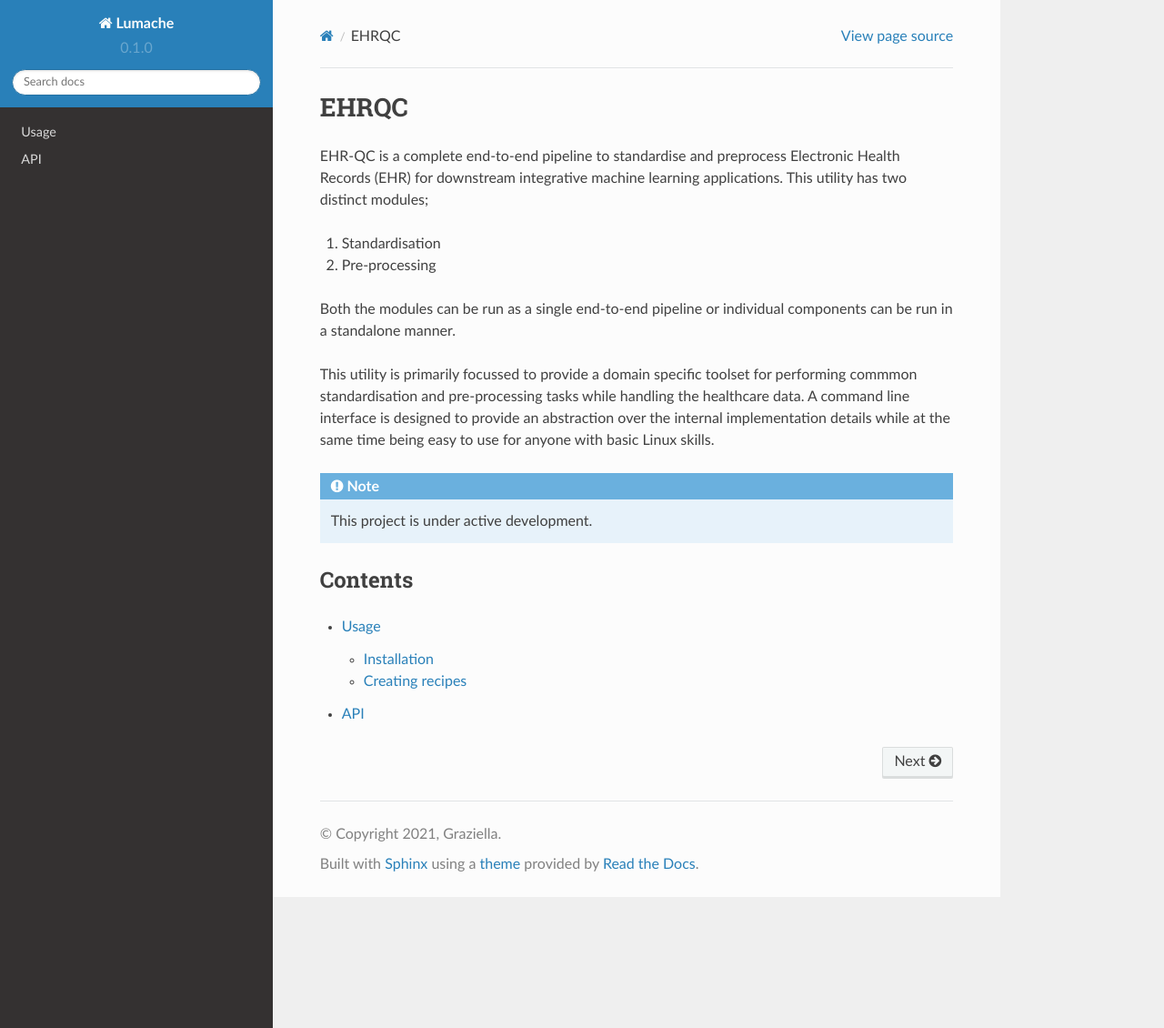
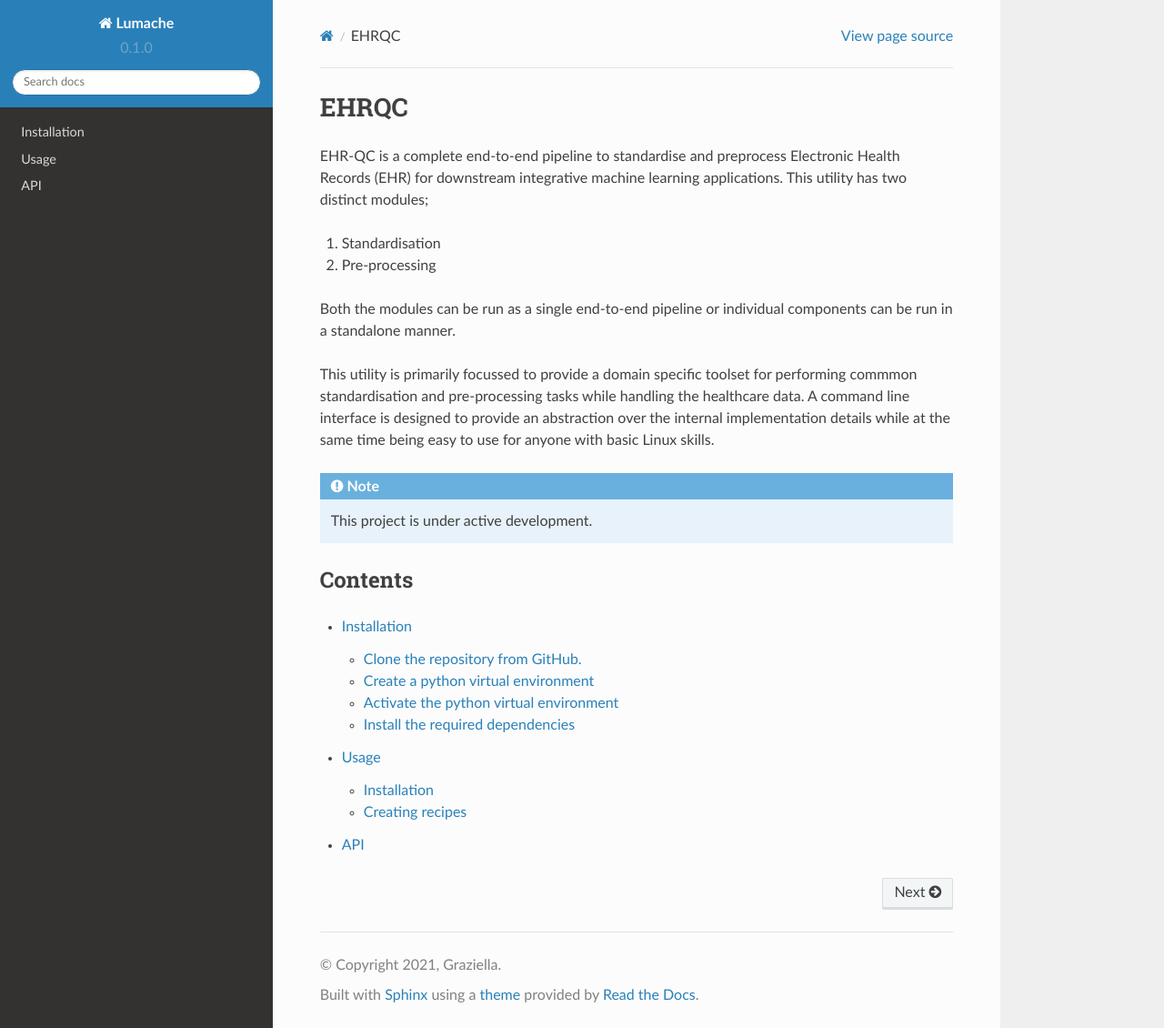
Before and after one commit to ryashpal/EHR-QC-Tutorials, a Sphinx documentation site: the page built from docs/source/index.rst, in a window 1280 px wide and 1130 px high. Shown: the whole window at 91% size. Built offline with Sphinx 7.4.7 and the Read the Docs theme 2.0.0, drawn with Linux system fonts in a browser that asks for light colours.

Commit message:
Added installation documentation

```diff
--- a/docs/source/usage.rst
+++ b/docs/source/usage.rst
@@ -1,3 +1,37 @@
+Installation
+============
+
+Clone the repository from GitHub.
+---------------------------------
+
+.. code-block:: console
+
+   $ git clone git@github.com:ryashpal/EHRQC.git
+
+
+Create a python virtual environment
+-----------------------------------
+
+.. code-block:: console
+
+   $ python -m venv .venv
+
+
+Activate the python virtual environment
+---------------------------------------
+
+.. code-block:: console
+
+   $ source .venv/bin/activate
+
+Install the required dependencies
+---------------------------------
+
+.. code-block:: console
+
+   $ pip install -r requirements.txt
+
+
 Usage
 =====
 
```
